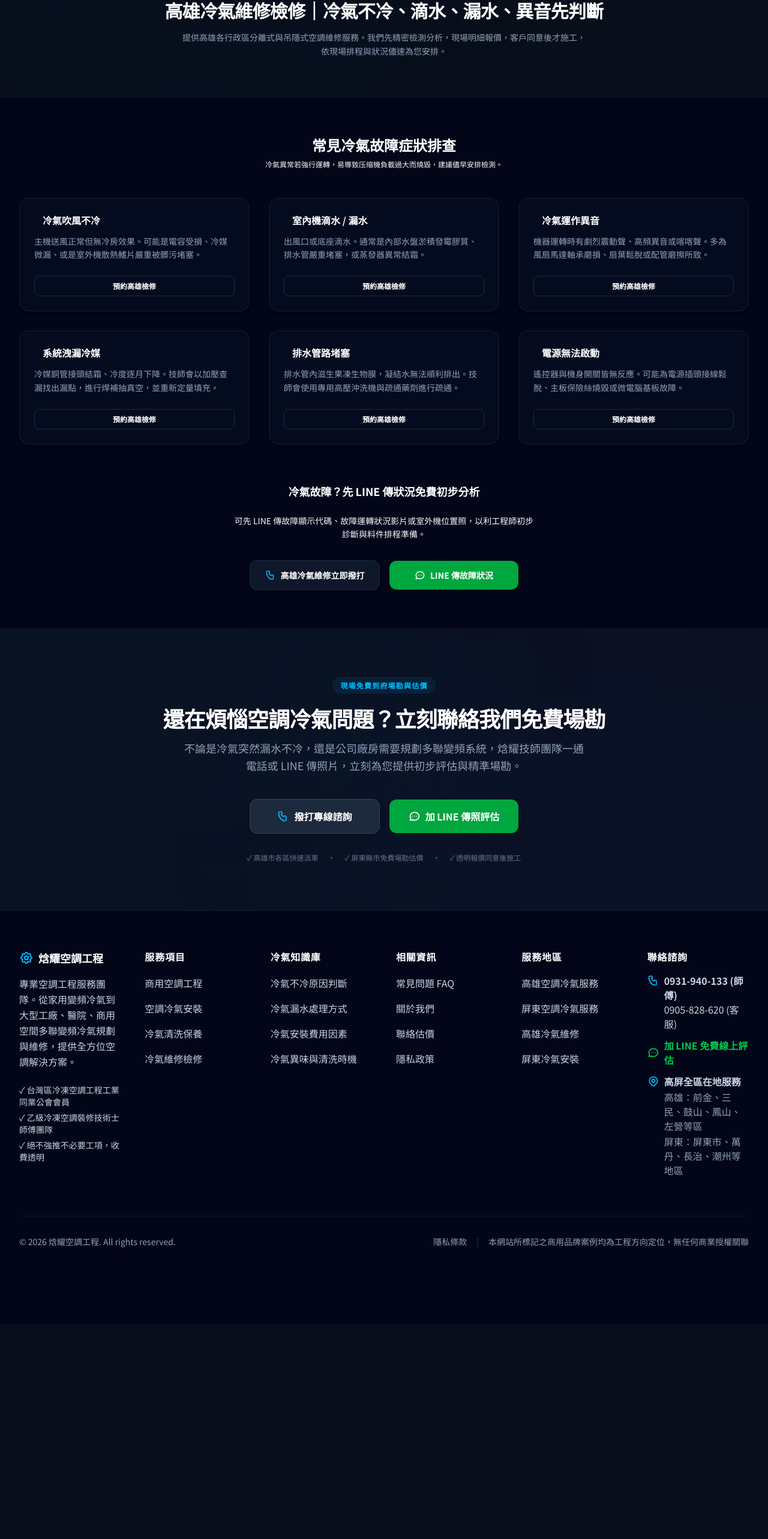
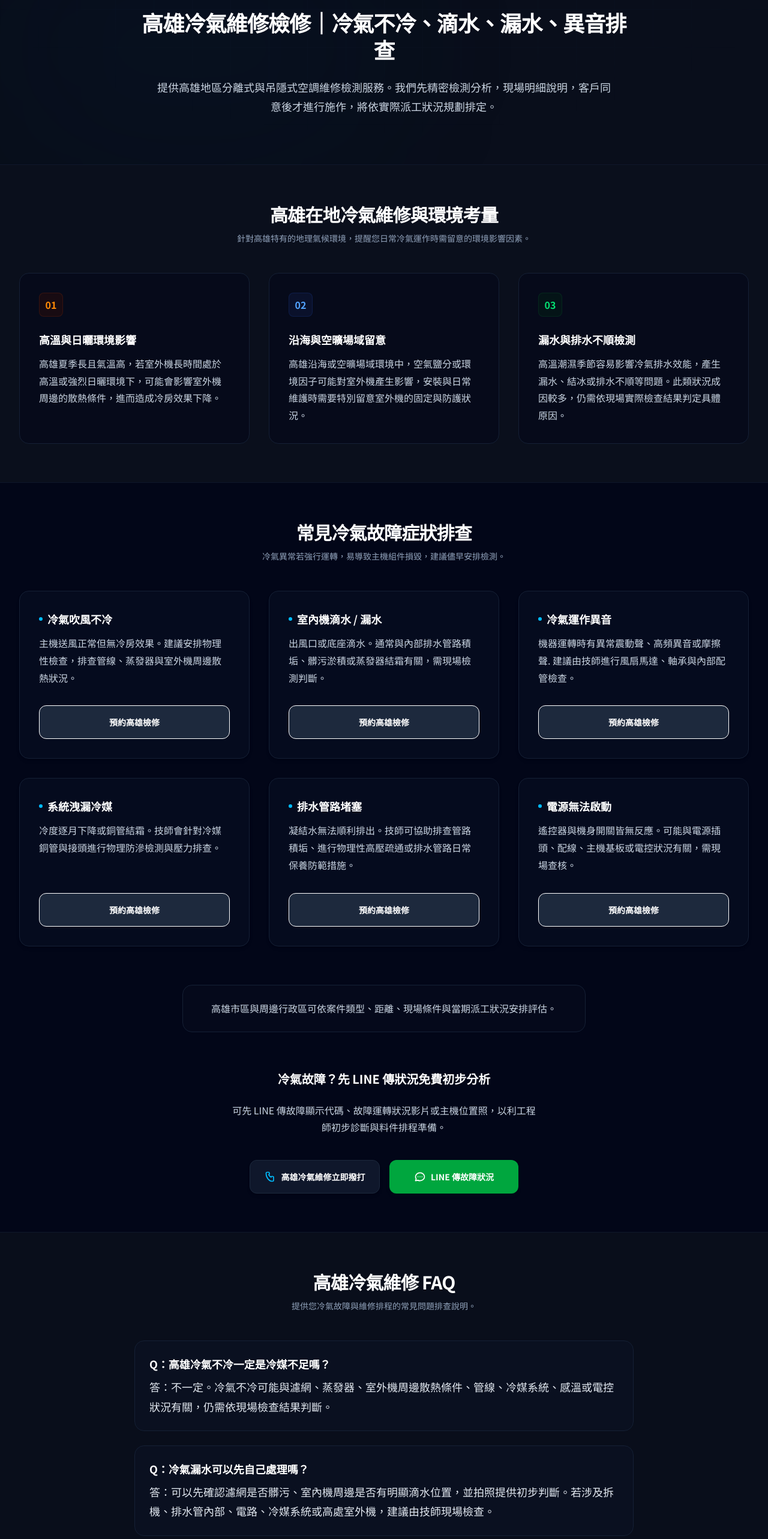
Before and after one commit to t14210184/hanyao, a Next.js app: page /areas/kaohsiung-ac-repair in a window 1280 px wide. Shown: the part 177-2743 px from the top of the page at 60% size. Before the commit the page ends 2385 px from the top, so only its background shows below. Built offline with nearby package versions, Linux system fonts and the light colour scheme.

Commit message:
Enhance Kaohsiung AC repair area page for Local SEO

```diff
--- a/src/app/areas/kaohsiung-ac-repair/KaohsiungAcRepairClient.tsx
+++ b/src/app/areas/kaohsiung-ac-repair/KaohsiungAcRepairClient.tsx
@@ -8,27 +8,27 @@ import { siteConfig } from "@/data/site";
 const symptoms = [
   {
     name: "冷氣吹風不冷",
-    description: "主機送風正常但無冷房效果。可能是電容受損、冷媒微漏、或是室外機散熱鰭片嚴重被髒污堵塞。"
+    description: "主機送風正常但無冷房效果。建議安排物理性檢查，排查管線、蒸發器與室外機周邊散熱狀況。"
   },
   {
     name: "室內機滴水 / 漏水",
-    description: "出風口或底座滴水。通常是內部水盤淤積發霉膠質、排水管嚴重堵塞，或蒸發器異常結霜。"
+    description: "出風口或底座滴水。通常與內部排水管路積垢、髒污淤積或蒸發器結霜有關，需現場檢測判斷。"
   },
   {
     name: "冷氣運作異音",
-    description: "機器運轉時有劇烈震動聲、高頻異音或喀喀聲。多為風扇馬達軸承磨損、扇葉鬆脫或配管磨擦所致。"
+    description: "機器運轉時有異常震動聲、高頻異音或摩擦聲. 建議由技師進行風扇馬達、軸承與內部配管檢查。"
   },
   {
     name: "系統洩漏冷媒",
-    description: "冷媒銅管接頭結霜、冷度逐月下降。技師會以加壓查漏找出漏點，進行焊補抽真空，並重新定量填充。"
+    description: "冷度逐月下降或銅管結霜。技師會針對冷媒銅管與接頭進行物理防滲檢測與壓力排查。"
   },
   {
     name: "排水管路堵塞",
-    description: "排水管內滋生果凍生物膜，凝結水無法順利排出。技師會使用專用高壓沖洗機與疏通藥劑進行疏通。"
+    description: "凝結水無法順利排出。技師可協助排查管路積垢、進行物理性高壓疏通或排水管路日常保養防範措施。"
   },
   {
     name: "電源無法啟動",
-    description: "遙控器與機身開關皆無反應。可能為電源插頭接線鬆脫、主板保險絲燒毀或微電腦基板故障。"
+    description: "遙控器與機身開關皆無反應。可能與電源插頭、配線、主機基板或電控狀況有關，需現場查核。"
   }
 ];
 
@@ -36,20 +36,62 @@ export default function KaohsiungAcRepairClient() {
   return (
     <main className="flex-1 flex flex-col pt-16">
       {/* Repair Hero */}
-      <section className="relative py-16 overflow-hidden bg-slate-900/10 border-b border-slate-900">
+      <section className="relative py-20 overflow-hidden bg-slate-900/10 border-b border-slate-900">
         <div className="absolute inset-0 z-0">
           <div className="absolute top-0 left-0 w-[50%] h-[100%] rounded-full bg-sky-950/10 blur-[120px] pointer-events-none"></div>
         </div>
         <div className="max-w-4xl mx-auto px-4 sm:px-6 lg:px-8 relative z-10 text-center">
           <span className="text-xs font-bold text-sky-400 uppercase tracking-widest px-3 py-1 bg-sky-950/50 rounded-full border border-sky-900/30">
-            高雄專業維修
+            高雄專業維修服務
           </span>
-          <h1 className="text-2xl sm:text-3xl font-extrabold text-white mt-6 tracking-tight">
-            高雄冷氣維修檢修｜冷氣不冷、滴水、漏水、異音先判斷
+          <h1 className="text-3xl sm:text-4xl font-extrabold text-white mt-6 tracking-tight leading-tight">
+            高雄冷氣維修檢修｜冷氣不冷、滴水、漏水、異音排查
           </h1>
-          <p className="text-sm text-slate-400 mt-4 leading-relaxed max-w-2xl mx-auto">
-            提供高雄各行政區分離式與吊隱式空調維修服務。我們先精密檢測分析，現場明細報價，客戶同意後才施工，依現場排程與狀況儘速為您安排。
+          <p className="text-base sm:text-lg text-slate-300 mt-6 leading-[1.8] max-w-3xl mx-auto">
+            提供高雄地區分離式與吊隱式空調維修檢測服務。我們先精密檢測分析，現場明細說明，客戶同意後才進行施作，將依實際派工狀況規劃排定。
           </p>
+        </div>
+      </section>
+
+      {/* Kaohsiung Local Challenges Section */}
+      <section className="py-16 bg-slate-900/20 border-b border-slate-900">
+        <div className="max-w-7xl mx-auto px-4 sm:px-6 lg:px-8">
+          <div className="text-center max-w-3xl mx-auto mb-12">
+            <h2 className="text-2xl sm:text-3xl font-bold text-white tracking-tight">高雄在地冷氣維修與環境考量</h2>
+            <p className="text-sm text-slate-400 mt-3">針對高雄特有的地理氣候環境，提醒您日常冷氣運作時需留意的環境影響因素。</p>
+          </div>
+
+          <div className="grid grid-cols-1 md:grid-cols-3 gap-8">
+            <div className="bg-slate-950/40 p-8 rounded-2xl border border-slate-850">
+              <div className="w-10 h-10 rounded-lg bg-orange-950/30 border border-orange-900/30 flex items-center justify-center mb-6">
+                <span className="text-orange-400 font-bold">01</span>
+              </div>
+              <h3 className="text-lg font-bold text-white mb-3">高溫與日曬環境影響</h3>
+              <p className="text-slate-300 text-sm sm:text-base leading-[1.8]">
+                高雄夏季長且氣溫高，若室外機長時間處於高溫或強烈日曬環境下，可能會影響室外機周邊的散熱條件，進而造成冷房效果下降。
+              </p>
+            </div>
+
+            <div className="bg-slate-950/40 p-8 rounded-2xl border border-slate-850">
+              <div className="w-10 h-10 rounded-lg bg-blue-950/30 border border-blue-900/30 flex items-center justify-center mb-6">
+                <span className="text-blue-400 font-bold">02</span>
+              </div>
+              <h3 className="text-lg font-bold text-white mb-3">沿海與空曠場域留意</h3>
+              <p className="text-slate-300 text-sm sm:text-base leading-[1.8]">
+                高雄沿海或空曠場域環境中，空氣鹽分或環境因子可能對室外機產生影響，安裝與日常維護時需要特別留意室外機的固定與防護狀況。
+              </p>
+            </div>
+
+            <div className="bg-slate-950/40 p-8 rounded-2xl border border-slate-850">
+              <div className="w-10 h-10 rounded-lg bg-green-950/30 border border-green-900/30 flex items-center justify-center mb-6">
+                <span className="text-green-400 font-bold">03</span>
+              </div>
+              <h3 className="text-lg font-bold text-white mb-3">漏水與排水不順檢測</h3>
+              <p className="text-slate-300 text-sm sm:text-base leading-[1.8]">
+                高溫潮濕季節容易影響冷氣排水效能，產生漏水、結冰或排水不順等問題。此類狀況成因較多，仍需依現場實際檢查結果判定具體原因。
+              </p>
+            </div>
+          </div>
         </div>
       </section>
 
@@ -57,25 +99,25 @@ export default function KaohsiungAcRepairClient() {
       <section className="py-16 bg-slate-950">
         <div className="max-w-7xl mx-auto px-4 sm:px-6 lg:px-8">
           <div className="text-center max-w-3xl mx-auto mb-12">
-            <h2 className="text-xl sm:text-2xl font-bold text-white">常見冷氣故障症狀排查</h2>
-            <p className="text-xs text-slate-455 mt-2">冷氣異常若強行運轉，易導致压缩機負載過大而燒毀，建議儘早安排檢測。</p>
+            <h2 className="text-2xl sm:text-3xl font-bold text-white tracking-tight">常見冷氣故障症狀排查</h2>
+            <p className="text-sm text-slate-400 mt-3">冷氣異常若強行運轉，易導致主機組件損毀，建議儘早安排檢測。</p>
           </div>
 
           <div className="grid grid-cols-1 md:grid-cols-2 lg:grid-cols-3 gap-8">
             {symptoms.map((sym, idx) => (
-              <div key={idx} className="bg-slate-900/30 border border-slate-850 p-6 rounded-2xl flex flex-col justify-between hover:border-slate-800 transition-colors shadow-md">
+              <div key={idx} className="bg-slate-900/30 border border-slate-850 p-8 rounded-2xl flex flex-col justify-between hover:border-slate-800 transition-colors shadow-md">
                 <div>
-                  <h3 className="text-base font-bold text-white mb-3 flex items-center gap-2">
-                    <span className="w-1.5 h-1.5 bg-orange-450 rounded-full"></span>
+                  <h3 className="text-lg font-bold text-white mb-3 flex items-center gap-2">
+                    <span className="w-1.5 h-1.5 bg-sky-400 rounded-full"></span>
                     {sym.name}
                   </h3>
-                  <p className="text-xs sm:text-sm text-slate-400 leading-relaxed mb-6">
+                  <p className="text-slate-300 text-sm sm:text-base leading-[1.8] mb-8">
                     {sym.description}
                   </p>
                 </div>
                 <CTAButton
                   href="/contact/"
-                  className="w-full text-center py-2 bg-slate-855 hover:bg-sky-500 text-white font-semibold rounded-lg border border-slate-800 hover:border-sky-500 text-xs transition-colors"
+                  className="w-full text-center min-h-[56px] py-4 bg-slate-800 hover:bg-sky-500 text-white font-semibold rounded-xl border border-slate-750 hover:border-sky-500 text-sm transition-colors flex items-center justify-center"
                 >
                   預約高雄檢修
                 </CTAButton>
@@ -83,21 +125,28 @@ export default function KaohsiungAcRepairClient() {
             ))}
           </div>
 
+          {/* District footprint statement */}
+          <div className="mt-16 text-center max-w-2xl mx-auto p-6 bg-slate-900/20 border border-slate-850 rounded-2xl">
+            <p className="text-slate-300 text-sm sm:text-base leading-[1.8]">
+              高雄市區與周邊行政區可依案件類型、距離、現場條件與當期派工狀況安排評估。
+            </p>
+          </div>
+
           {/* CTAs */}
           <div className="mt-16 text-center max-w-lg mx-auto space-y-6">
-            <h3 className="text-lg font-bold text-white">冷氣故障？先 LINE 傳狀況免費初步分析</h3>
-            <p className="text-xs sm:text-sm text-slate-455 leading-relaxed">
-              可先 LINE 傳故障顯示代碼、故障運轉狀況影片或室外機位置照，以利工程師初步診斷與料件排程準備。
+            <h3 className="text-xl font-bold text-white">冷氣故障？先 LINE 傳狀況免費初步分析</h3>
+            <p className="text-slate-300 text-sm sm:text-base leading-[1.8]">
+              可先 LINE 傳故障顯示代碼、故障運轉狀況影片或主機位置照，以利工程師初步診斷與料件排程準備。
             </p>
 
-            <div className="flex flex-col sm:flex-row justify-center items-center gap-4 max-w-md mx-auto pt-2">
+            <div className="flex flex-col sm:flex-row justify-center items-center gap-4 max-w-md mx-auto pt-4">
               <CTAButton
                 href={siteConfig.phone1Link}
                 trackEventName="phone_click"
                 trackParams={{ service_type: "ac-repair", cta_position: "kaohsiung_repair_page" }}
-                className="w-full sm:flex-1 py-3.5 bg-slate-900 hover:bg-slate-800 text-white font-bold rounded-xl border border-slate-800 flex items-center justify-center gap-2 text-sm shadow-md transition-all"
+                className="w-full sm:flex-1 min-h-[56px] bg-slate-900 hover:bg-slate-800 text-white font-bold rounded-xl border border-slate-800 flex items-center justify-center gap-2 text-sm shadow-md transition-all"
               >
-                <svg className="w-4.5 h-4.5 text-sky-400" fill="none" viewBox="0 0 24 24" stroke="currentColor" strokeWidth={2}>
+                <svg className="w-5 h-5 text-sky-400" fill="none" viewBox="0 0 24 24" stroke="currentColor" strokeWidth={2}>
                   <path strokeLinecap="round" strokeLinejoin="round" d="M3 5a2 2 0 012-2h3.28a1 1 0 01.94.725l.548 2.2a1 1 0 01-.321.988l-1.305.98a10.582 10.582 0 004.872 4.872l.98-1.305a1 1 0 01.988-.321l2.2.548a1 1 0 01.725.94V19a2 2 0 01-2 2h-1C9.716 21 3 14.284 3 6V5z" />
                 </svg>
                 <span>高雄冷氣維修立即撥打</span>
@@ -108,16 +157,42 @@ export default function KaohsiungAcRepairClient() {
                 external
                 trackEventName="line_click"
                 trackParams={{ service_type: "ac-repair", cta_position: "kaohsiung_repair_page" }}
-                className="w-full sm:flex-1 py-3.5 bg-green-600 hover:bg-green-500 text-white font-bold rounded-xl flex items-center justify-center gap-2 text-sm shadow-md shadow-green-950/20 transition-all"
+                className="w-full sm:flex-1 min-h-[56px] bg-green-600 hover:bg-green-500 text-white font-bold rounded-xl flex items-center justify-center gap-2 text-sm shadow-md shadow-green-950/20 transition-all"
               >
-                <svg className="w-4.5 h-4.5" fill="none" viewBox="0 0 24 24" stroke="currentColor" strokeWidth={2}>
+                <svg className="w-5 h-5" fill="none" viewBox="0 0 24 24" stroke="currentColor" strokeWidth={2}>
                   <path strokeLinecap="round" strokeLinejoin="round" d="M8 12h.01M12 12h.01M16 12h.01M21 12c0 4.418-4.03 8-9 8a9.863 9.863 0 01-4.255-.949L3 20l1.395-3.72C3.512 15.042 3 13.574 3 12c0-4.418 4.03-8 9-8s9 3.582 9 8z" />
                 </svg>
                 <span>LINE 傳故障狀況</span>
               </CTAButton>
             </div>
           </div>
+        </div>
+      </section>
 
+      {/* Visible FAQ Section */}
+      <section className="py-16 bg-slate-900/10 border-t border-slate-900">
+        <div className="max-w-4xl mx-auto px-4 sm:px-6 lg:px-8">
+          <div className="text-center mb-12">
+            <h2 className="text-2xl sm:text-3xl font-bold text-white tracking-tight">高雄冷氣維修 FAQ</h2>
+            <p className="text-sm text-slate-400 mt-3">提供您冷氣故障與維修排程的常見問題排查說明。</p>
+          </div>
+
+          <div className="space-y-6">
+            <div className="bg-slate-900/30 p-6 rounded-2xl border border-slate-850">
+              <h3 className="font-bold text-white mb-2 text-lg">Q：高雄冷氣不冷一定是冷媒不足嗎？</h3>
+              <p className="text-slate-200 text-base sm:text-lg leading-[1.8]">答：不一定。冷氣不冷可能與濾網、蒸發器、室外機周邊散熱條件、管線、冷媒系統、感溫或電控狀況有關，仍需依現場檢查結果判斷。</p>
+            </div>
+
+            <div className="bg-slate-900/30 p-6 rounded-2xl border border-slate-850">
+              <h3 className="font-bold text-white mb-2 text-lg">Q：冷氣漏水可以先自己處理嗎？</h3>
+              <p className="text-slate-200 text-base sm:text-lg leading-[1.8]">答：可以先確認濾網是否髒污、室內機周邊是否有明顯滴水位置，並拍照提供初步判斷。若涉及拆機、排水管內部、電路、冷媒系統或高處室外機，建議由技師現場檢查。</p>
+            </div>
+
+            <div className="bg-slate-900/30 p-6 rounded-2xl border border-slate-850">
+              <h3 className="font-bold text-white mb-2 text-lg">Q：高雄冷氣維修排程如何確認？</h3>
+              <p className="text-slate-200 text-base sm:text-lg leading-[1.8]">答：高雄地區維修會依案件類型、服務位置、現場條件與當期派工狀況進行排程溝通，實際安排仍以雙方確認為準。</p>
+            </div>
+          </div>
         </div>
       </section>
 
--- a/src/app/areas/kaohsiung-ac-repair/page.tsx
+++ b/src/app/areas/kaohsiung-ac-repair/page.tsx
@@ -4,7 +4,7 @@ import JsonLd from "@/components/JsonLd";
 import KaohsiungAcRepairClient from "./KaohsiungAcRepairClient";
 
 const pageTitle = "高雄冷氣維修檢修｜冷氣不冷、滴水、漏水、異音排查 - 焓耀空調";
-const pageDescription = "高雄地區專業冷氣維修與故障檢修服務。針對分離式冷氣與吊隱式冷氣不冷、滴水漏水、異常震動噪音與漏冷媒進行精密查檢，我們先報價後施作，依現場排程儘速為您安排。";
+const pageDescription = "高雄地區專業冷氣維修與故障檢修服務。針對分離式冷氣與吊隱式冷氣不冷、滴水漏水、異常震動噪音與漏冷媒進行精密查檢，我們先報價後施作，將依實際派工狀況規劃排定。";
 const canonicalUrl = "https://www.xusen.pro/areas/kaohsiung-ac-repair/";
 
 export const metadata: Metadata = {
@@ -21,7 +21,7 @@ export const metadata: Metadata = {
   },
 };
 
-const pageSchema = {
+const webpageSchema = {
   "@context": "https://schema.org",
   "@type": "WebPage",
   "name": "高雄冷氣維修檢修",
@@ -29,10 +29,42 @@ const pageSchema = {
   "url": canonicalUrl
 };
 
+const faqSchema = {
+  "@context": "https://schema.org",
+  "@type": "FAQPage",
+  "mainEntity": [
+    {
+      "@type": "Question",
+      "name": "高雄冷氣不冷一定是冷媒不足嗎？",
+      "acceptedAnswer": {
+        "@type": "Answer",
+        "text": "不一定。冷氣不冷可能與濾網、蒸發器、室外機周邊散熱條件、管線、冷媒系統、感溫或電控狀況有關，仍需依現場檢查結果判斷。"
+      }
+    },
+    {
+      "@type": "Question",
+      "name": "冷氣漏水可以先自己處理嗎？",
+      "acceptedAnswer": {
+        "@type": "Answer",
+        "text": "可以先確認濾網是否髒污、室內機周邊是否有明顯滴水位置，並拍照提供初步判斷。若涉及拆機、排水管內部、電路、冷媒系統或高處室外機，建議由技師現場檢查。"
+      }
+    },
+    {
+      "@type": "Question",
+      "name": "高雄冷氣維修排程如何確認？",
+      "acceptedAnswer": {
+        "@type": "Answer",
+        "text": "高雄地區維修會依案件類型、服務位置、現場條件與當期派工狀況進行排程溝通，實際安排仍以雙方確認為準。"
+      }
+    }
+  ]
+};
+
 export default function KaohsiungAcRepairPage() {
   return (
     <>
-      <JsonLd schema={pageSchema} />
+      <JsonLd schema={webpageSchema} />
+      <JsonLd schema={faqSchema} />
       <KaohsiungAcRepairClient />
     </>
   );
```
